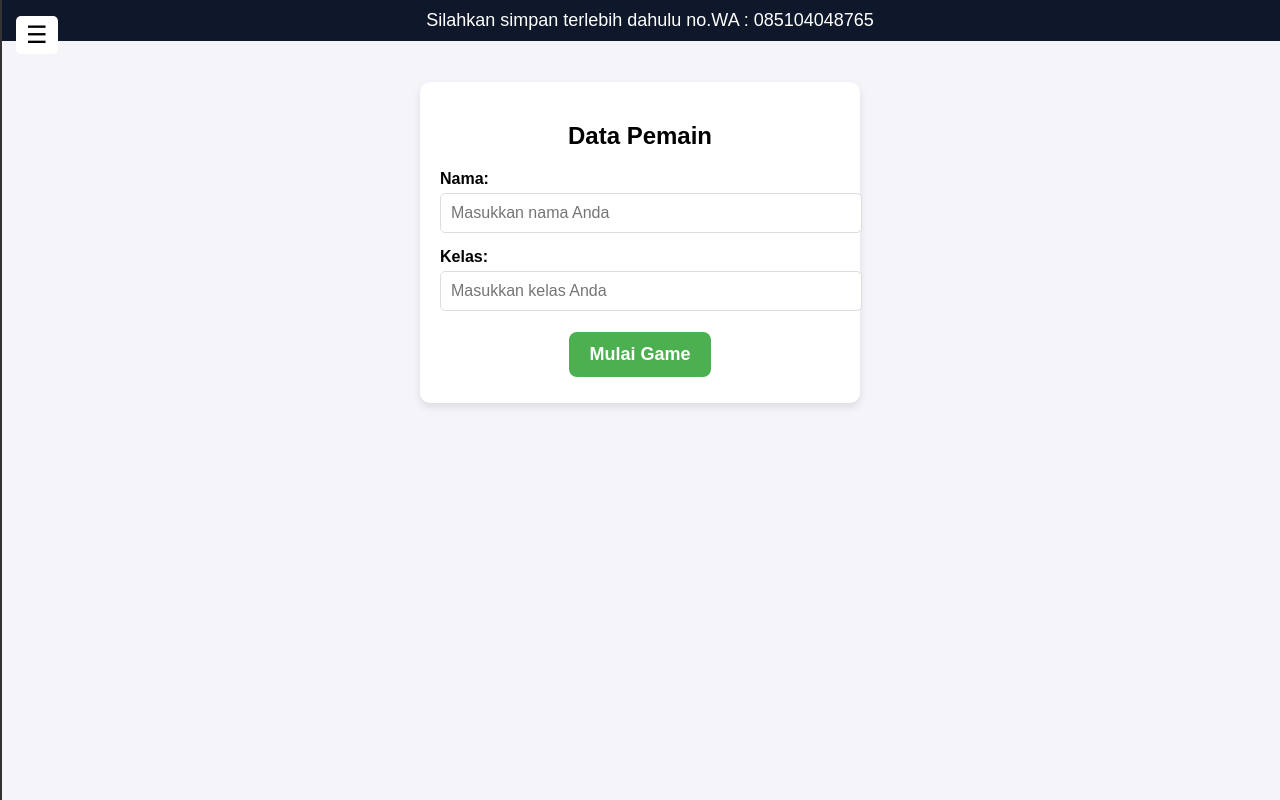
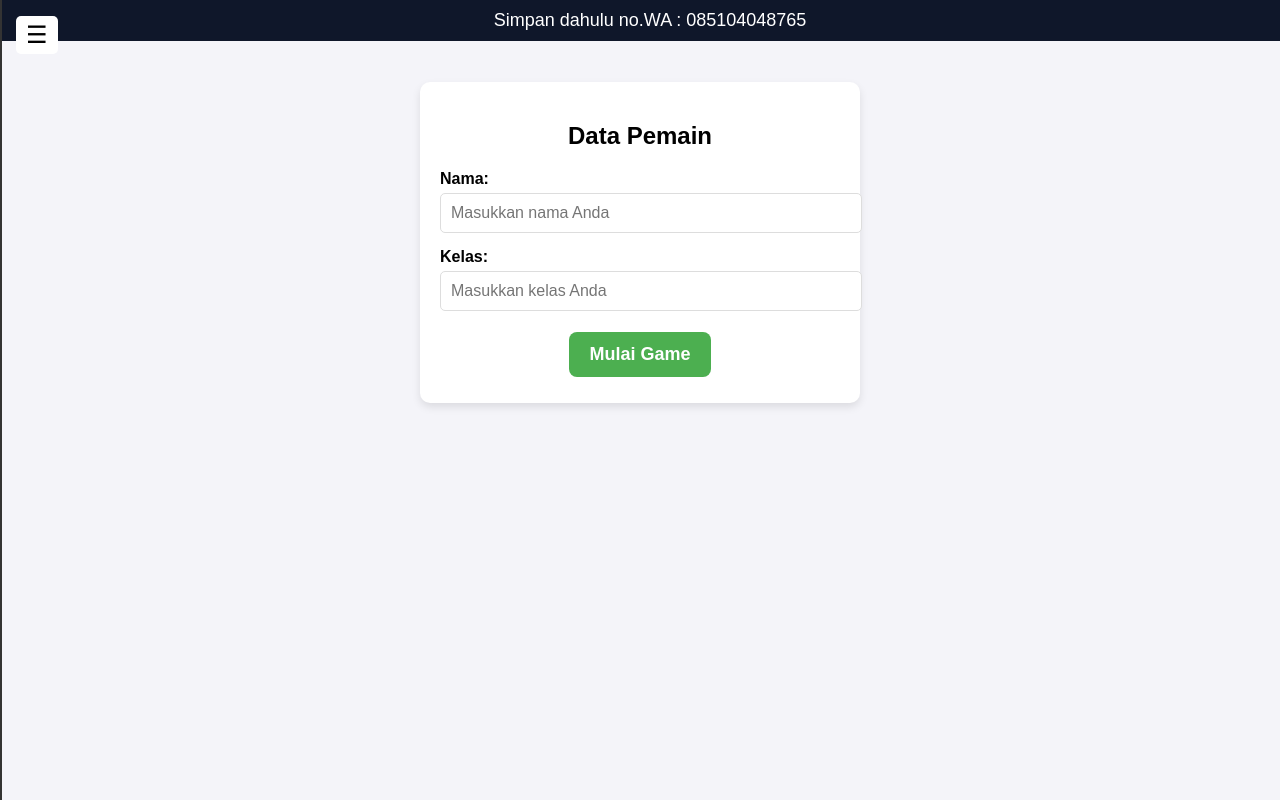
Before and after one commit to adirasa-jumiang/surah-games, a plain HTML site: page index.html in a window 1280 px wide. Drawn offline with Linux system fonts and the light colour scheme.

Commit message:
Update index.html

```diff
--- a/index.html
+++ b/index.html
@@ -11,13 +11,6 @@
     background: #f4f4f9;
     text-align: center;
     padding: 18px;
-/*
-    transition: background-color 0.3s ease;
-    display: flex;
-    flex-direction: column;
-    min-height: 100vh;
-    overflow-x: hidden;
-*/
   }
   /* tek nempel atas  */
   header {
@@ -330,7 +323,7 @@
 
   <div class="overlay" id="overlay" onclick="toggleSidebar()"></div>
 
-  <header>Silahkan simpan terlebih dahulu no.WA : 085104048765</header><br><br>
+  <header>Simpan dahulu no.WA : 085104048765</header><br><br>
   <!-- Form Input Awal -->
   <div id="user-form">
     <h2>Data Pemain</h2>
```
